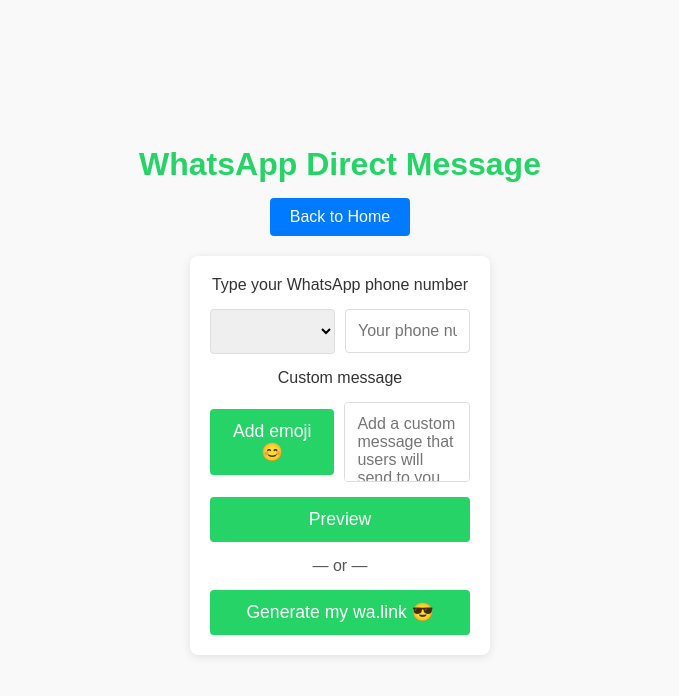
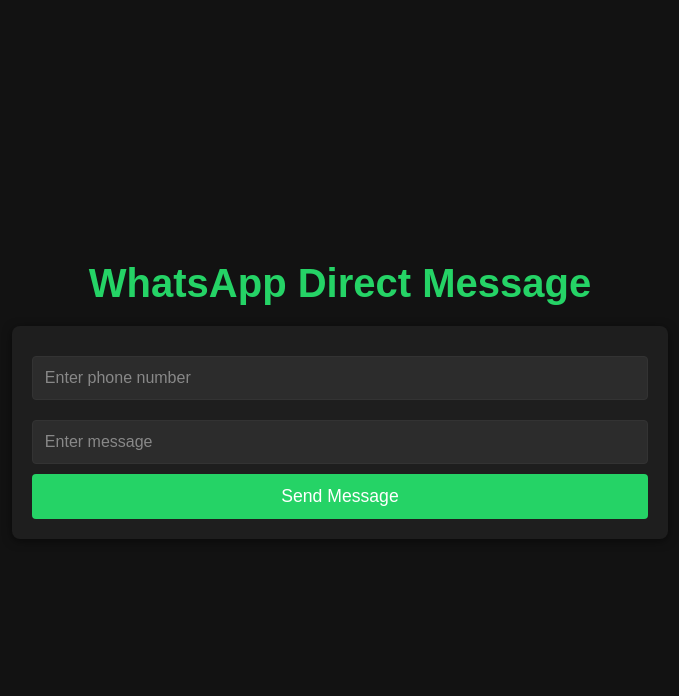
Before and after one commit to ridoooway/tools, a plain HTML site: page pages/whatsapp-direct.html in a window 1280 px wide. Shown: the whole page, without its empty margins (300-979 px from the left). Drawn offline with Linux system fonts and the light colour scheme; no server answers.

Commit message:
fourth  commit

```diff
--- a/css/whatsapp-direct.css
+++ b/css/whatsapp-direct.css
@@ -6,8 +6,8 @@
 }
 
 body {
-    background-color: #f9f9f9;
-    color: #333;
+    background-color: #121212;
+    color: white;
     display: flex;
     flex-direction: column;
     align-items: center;
@@ -21,7 +21,7 @@ header {
 }
 
 h1 {
-    font-size: 2rem;
+    font-size: 2.5rem;
     color: #25D366;
 }
 
@@ -34,43 +34,43 @@ a {
     font-size: 1rem;
     display: inline-block;
     margin-top: 15px;
+    transition: background-color 0.3s, transform 0.3s;
+}
+
+a:hover {
+    background-color: #0056b3;
+    transform: scale(1.05);
+}
+
+a:active {
+    transform: scale(0.95);
 }
 
 main {
-    background-color: white;
+    background-color: #1e1e1e;
     padding: 20px;
     border-radius: 8px;
-    box-shadow: 0 2px 10px rgba(0, 0, 0, 0.1);
+    box-shadow: 0 2px 10px rgba(0, 0, 0, 0.5);
     text-align: center;
-    width: 300px;
 }
 
-.form-container {
-    display: flex;
-    flex-direction: column;
-    gap: 15px;
-}
-
-.phone-input, .message-input {
-    display: flex;
-    align-items: center;
-    gap: 10px;
-}
-
-select, input[type="text"], textarea {
+input[type="text"] {
     width: 100%;
     padding: 12px;
-    border: 1px solid #ddd;
+    margin: 10px 0;
     border-radius: 4px;
+    border: 1px solid #333;
+    background-color: #2c2c2c;
+    color: white;
     font-size: 1rem;
 }
 
-textarea {
-    height: 80px;
-    resize: none;
+input[type="text"]::placeholder {
+    color: #888;
 }
 
 button {
+    width: 100%;
     padding: 12px;
     background-color: #25D366;
     color: white;
@@ -78,13 +78,9 @@ button {
     border-radius: 4px;
     font-size: 1.1rem;
     cursor: pointer;
-    width: 100%;
+    transition: background-color 0.3s;
 }
 
 button:hover {
     background-color: #1EBF57;
 }
-
-p {
-    color: #555;
-}
--- a/js/tools/whatsapp-direct.js
+++ b/js/tools/whatsapp-direct.js
@@ -1,50 +1,12 @@
 document.addEventListener('DOMContentLoaded', () => {
     const phoneNumberInput = document.getElementById('phoneNumber');
     const messageInput = document.getElementById('message');
-    const emojiButton = document.getElementById('emojiButton');
-    const previewButton = document.getElementById('previewButton');
-    const generateButton = document.getElementById('generateButton');
+    const sendButton = document.getElementById('sendButton');
 
-    let detectedCountryCode = '';
-
-    // Auto-detect user's region and determine country code (using a geolocation API)
-    fetch('https://ipapi.co/json/')
-        .then(response => response.json())
-        .then(data => {
-            detectedCountryCode = data.country_calling_code; // Detect country code automatically
-            console.log('Detected Country Code: ', detectedCountryCode);
-        })
-        .catch(() => {
-            alert('Failed to detect your country. Please enter a valid phone number.');
-        });
-
-    // Emoji picker functionality
-    emojiButton.addEventListener('click', () => {
-        const emoji = '😊'; // Add an emoji picker here if needed
-        messageInput.value += emoji;
-    });
-
-    // WhatsApp link generator
-    generateButton.addEventListener('click', () => {
-        let phoneNumber = phoneNumberInput.value.replace(/\D/g, ''); // Strip all non-numeric characters
-
-        if (!phoneNumber) {
-            alert('Please enter your phone number.');
-            return;
-        }
-
-        // Remove the country code if the user enters it
-        if (phoneNumber.startsWith(detectedCountryCode.replace('+', ''))) {
-            phoneNumber = phoneNumber.slice(detectedCountryCode.length - 1);
-        }
-
+    sendButton.addEventListener('click', () => {
+        const phoneNumber = phoneNumberInput.value.replace(/\D/g, '');
         const message = encodeURIComponent(messageInput.value);
-        const whatsappUrl = `https://wa.me/${detectedCountryCode}${phoneNumber}?text=${message}`;
+        const whatsappUrl = `https://wa.me/${phoneNumber}?text=${message}`;
         window.open(whatsappUrl, '_blank');
     });
-
-    // Preview button functionality
-    previewButton.addEventListener('click', () => {
-        alert('Phone number: ' + phoneNumberInput.value + '\nMessage: ' + messageInput.value);
-    });
 });
--- a/pages/whatsapp-direct.html
+++ b/pages/whatsapp-direct.html
@@ -9,24 +9,12 @@
 <body>
     <header>
         <h1>WhatsApp Direct Message</h1>
-        <a href="../index.html">Back to Home</a>
+        <!-- <a href="../index.html">Back to Home</a> -->
     </header>
     <main>
-        <div class="form-container">
-            <label for="countryCode">Type your WhatsApp phone number</label>
-            <div class="phone-input">
-                <select id="countryCode"></select>
-                <input type="text" id="phoneNumber" placeholder="Your phone number here">
-            </div>
-            <label for="message">Custom message</label>
-            <div class="message-input">
-                <button id="emojiButton">Add emoji 😊</button>
-                <textarea id="message" placeholder="Add a custom message that users will send to you"></textarea>
-            </div>
-            <button id="previewButton">Preview</button>
-            <p>— or —</p>
-            <button id="generateButton">Generate my wa.link 😎</button>
-        </div>
+        <input type="text" id="phoneNumber" placeholder="Enter phone number">
+        <input type="text" id="message" placeholder="Enter message">
+        <button id="sendButton">Send Message</button>
     </main>
     <script src="../js/tools/whatsapp-direct.js"></script>
 </body>
```
